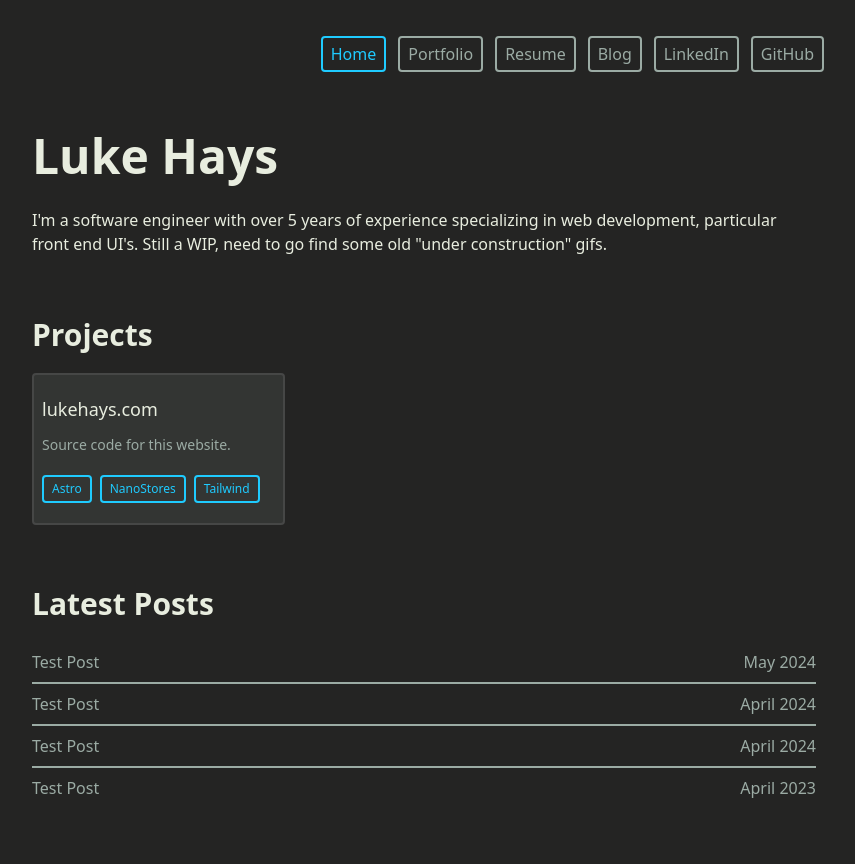
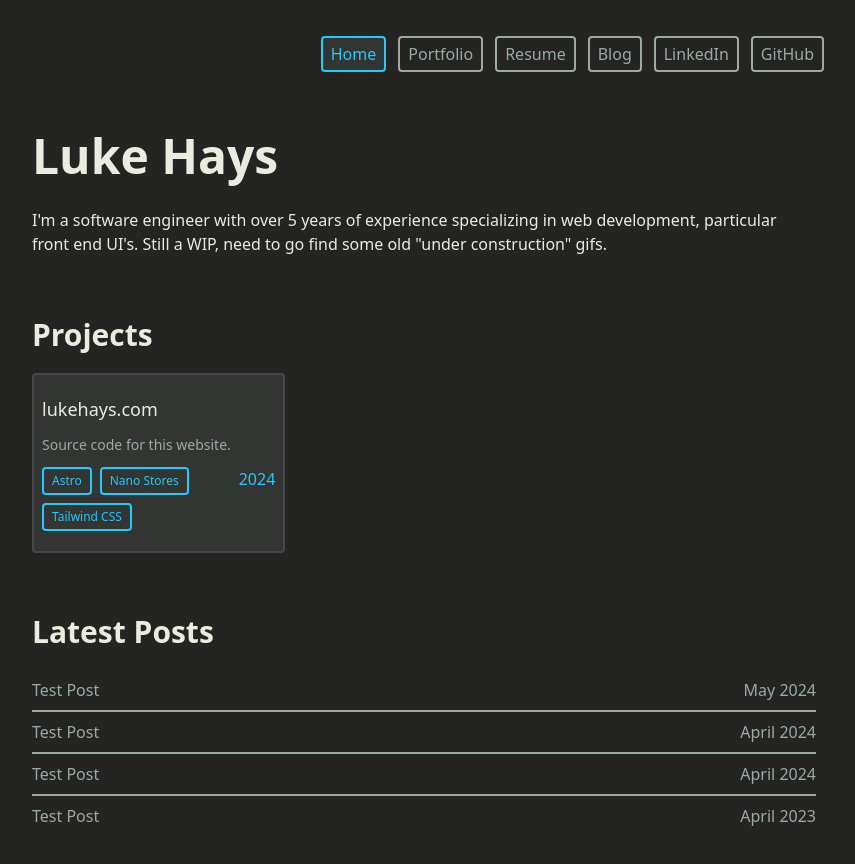
Before and after one commit to luke-hays/portfolio-site, an Astro site: page / in a window 1280 px wide. Shown: the whole page, without its empty margins (216-1071 px from the left). Built offline with nearby package versions, Linux system fonts and the light colour scheme; Astro itself is replaced by a stand-in of ours.

Commit message:
fix project card layout

```diff
--- a/src/components/Navigation/SiteNavLink.astro
+++ b/src/components/Navigation/SiteNavLink.astro
@@ -9,6 +9,7 @@ const activePage = pathname === route
 
 const color = activePage ? 'text-cerulean' : 'text-ash'
 const borderColor = activePage ? 'border-cerulean' : 'border-ash'
+const bgColor = activePage ? 'bg-jet' : 'bg-transparent'
 
 let linkStyle = `
   px-2
@@ -20,8 +21,10 @@ let linkStyle = `
   ease-in-out
   hover:text-cerulean
   hover:border-cerulean
+  hover:bg-jet
   ${color}
   ${borderColor}
+  ${bgColor}
 `
 ---
 
--- a/src/components/Portfolio/Project.astro
+++ b/src/components/Portfolio/Project.astro
@@ -3,7 +3,7 @@ import Tag from "./Tag.astro";
 
 const {project} = Astro.props;
 
-const {source, title, description, techStack} = project
+const {source, title, description, year, techStack} = project
 ---
 
 <div class="flex flex-col p-2 rounded border-2 bg-jet border-space py-5 gap-3">
@@ -11,9 +11,12 @@ const {source, title, description, techStack} = project
   <div class="text-sm text-ash">
     {description}
   </div>
-  <div class=`flex justify-between items-center`>
-    <div class="flex gap-2 mt-2">
+  <div class=`flex justify-between`>
+    <div class="flex flex-wrap gap-2 text-nowrap">
       {techStack.map((item: string) => <Tag text={item}/>)}
+    </div>
+    <div class="text-cerulean">
+      {year}
     </div>
   </div>
 </div>
--- a/src/content/projects/portfolio-site.json
+++ b/src/content/projects/portfolio-site.json
@@ -3,6 +3,6 @@
   "description": "Source code for this website.",
   "title": "lukehays.com",
   "year": "2024",
-  "techStack": ["Astro", "NanoStores", "Tailwind"],
+  "techStack": ["Astro", "Nano Stores", "Tailwind CSS"],
   "displayOnHome": true
 }
```
